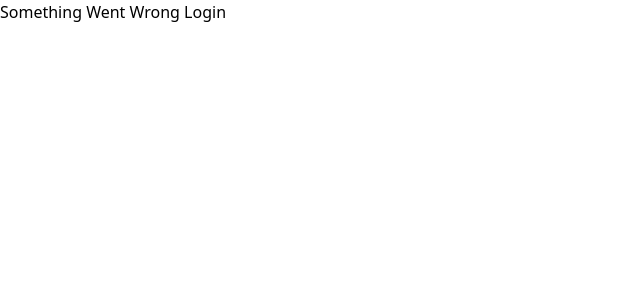
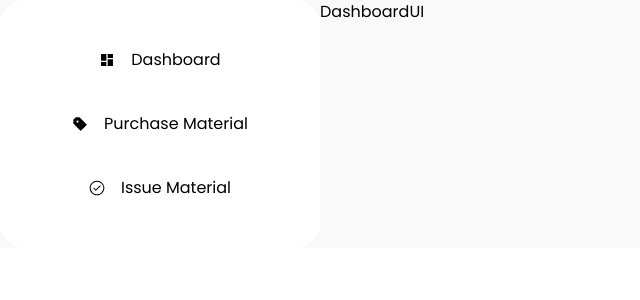
Before and after one commit to RiteshLS03/Store_Management_System, a React (Vite) app in the folder Frontend/inventory/: page /dashboard in a window 1280 px wide. Shown: the top 300 px of the page, without its empty margins (0-640 px from the left). Built offline with nearby package versions, Linux system fonts and the light colour scheme.

Commit message:
Day06 Working on Dashboard

```diff
--- a/Frontend/inventory/index.html
+++ b/Frontend/inventory/index.html
@@ -13,6 +13,13 @@
       href="https://fonts.googleapis.com/css2?family=Istok+Web:ital,wght@0,400;0,700;1,400;1,700&display=swap"
       rel="stylesheet"
     />
+    <!-- POPPINS WEB FONT -->
+    <link rel="preconnect" href="https://fonts.googleapis.com" />
+    <link rel="preconnect" href="https://fonts.gstatic.com" crossorigin />
+    <link
+      href="https://fonts.googleapis.com/css2?family=Istok+Web:ital,wght@0,400;0,700;1,400;1,700&family=Poppins:ital,wght@0,100;0,200;0,300;0,400;0,500;0,600;0,700;0,800;0,900;1,100;1,200;1,300;1,400;1,500;1,600;1,700;1,800;1,900&display=swap"
+      rel="stylesheet"
+    />
   </head>
   <body>
     <div id="root"></div>
--- a/Frontend/inventory/package.json
+++ b/Frontend/inventory/package.json
@@ -12,6 +12,7 @@
   "dependencies": {
     "react": "^18.2.0",
     "react-dom": "^18.2.0",
+    "react-icons": "^5.0.1",
     "react-router-dom": "^6.22.3"
   },
   "devDependencies": {
--- a/Frontend/inventory/src/App.jsx
+++ b/Frontend/inventory/src/App.jsx
@@ -2,6 +2,7 @@ import React from "react";
 // import { createRoot  } from "react-dom/client";
 import { createBrowserRouter, Link, Outlet } from "react-router-dom";
 import LoginUI from "./components/LoginUI";
+import Dashboard from "./components/Dashboard";
 
 // const App = () => {
 //   return <Outlet />;
@@ -14,9 +15,16 @@ export const appRouter = createBrowserRouter([
     errorElement: (
       <h1>
         Something Went Wrong
-        <Link to={"/"}> Login</Link>
+        <Link to={"/"} className="text-red-600">
+          {" "}
+          Login
+        </Link>
       </h1>
     ),
+  },
+  {
+    path: "/dashboard",
+    element: <Dashboard />,
   },
 ]);
 
--- /dev/null
+++ b/Frontend/inventory/src/components/Dashboard.jsx
@@ -0,0 +1,61 @@
+import React, { useState } from "react";
+import { Link } from "react-router-dom";
+import { MdDashboard } from "react-icons/md";
+import { BiSolidPurchaseTagAlt } from "react-icons/bi";
+import { GoIssueClosed } from "react-icons/go";
+import PurchaseUI from "./PurchaseUI";
+import IssueUI from "./IssueUI";
+import DashboardUI from "./DashboardUI";
+
+const Dashboard = () => {
+  const [dashboard, setDashboard] = useState({
+    dashboard: true,
+    purchase: false,
+    issue: false,
+  });
+  return (
+    <div className="bg-[#f9f9f9] flex w-lvw font-poppins">
+      <div className="w-1/4 p-12 bg bg-white rounded-3xl">
+        <div className="grid gap-10">
+          <button
+            className="flex justify-center items-center gap-4"
+            onClick={() =>
+              setDashboard({ dashboard: true, purchase: false, issue: false })
+            }
+          >
+            <MdDashboard /> Dashboard
+          </button>
+          <button
+            className="flex justify-center items-center gap-4"
+            onClick={() =>
+              setDashboard({ dashboard: false, purchase: true, issue: false })
+            }
+          >
+            <BiSolidPurchaseTagAlt /> Purchase Material
+          </button>{" "}
+          <button
+            className="flex justify-center items-center gap-4"
+            onClick={() =>
+              setDashboard({ dashboard: false, purchase: false, issue: true })
+            }
+          >
+            <GoIssueClosed />
+            Issue Material
+          </button>{" "}
+        </div>
+      </div>
+
+      <div className="w-3/4">
+        {dashboard.dashboard ? (
+          <DashboardUI />
+        ) : dashboard.purchase ? (
+          <PurchaseUI />
+        ) : (
+          <IssueUI />
+        )}
+      </div>
+    </div>
+  );
+};
+
+export default Dashboard;
--- /dev/null
+++ b/Frontend/inventory/src/components/DashboardUI.jsx
@@ -0,0 +1,7 @@
+import React from "react";
+
+const DashboardUI = () => {
+  return <div>DashboardUI</div>;
+};
+
+export default DashboardUI;
--- /dev/null
+++ b/Frontend/inventory/src/components/IssueUI.jsx
@@ -0,0 +1,7 @@
+import React from "react";
+
+const IssueUI = () => {
+  return <div>IssueUI</div>;
+};
+
+export default IssueUI;
--- a/Frontend/inventory/src/components/LoginForm.jsx
+++ b/Frontend/inventory/src/components/LoginForm.jsx
@@ -10,7 +10,7 @@ const LoginForm = () => {
             type="text"
             id="username"
             name="username"
-            placeholder="Enter your Username or Email"
+            placeholder="Enter your Email"
           />
         </div>
         <div>
--- a/Frontend/inventory/src/components/LoginUI.jsx
+++ b/Frontend/inventory/src/components/LoginUI.jsx
@@ -6,7 +6,7 @@ import SignUp from "./SignUp";
 const LoginUI = () => {
   const [loginForm, setLoginForm] = useState(true);
   return (
-    <div className="flex ">
+    <div className="flex bg-[#f9f9f9]">
       <div className="mr-10 w-1/2">
         <img src={LoginLeft} alt="Login" className="h-lvh rounded-xl" />
       </div>
--- /dev/null
+++ b/Frontend/inventory/src/components/PurchaseUI.jsx
@@ -0,0 +1,7 @@
+import React from "react";
+
+const PurchaseUI = () => {
+  return <div>PurchaseUI</div>;
+};
+
+export default PurchaseUI;
--- a/Frontend/inventory/src/components/SignUp.jsx
+++ b/Frontend/inventory/src/components/SignUp.jsx
@@ -1,7 +1,49 @@
 import { Formik } from "formik";
 
 const SignUp = () => {
-  return <div>SignUp</div>;
+  return (
+    <div className="flex">
+      <form className="grid gap-8">
+        <div className="grid my-4">
+          <input
+            className="border-b-2 w-[500px] p-2 border-[#5F7C8D] font-istok text-xl"
+            type="email"
+            id="email"
+            name="email"
+            placeholder="Enter your Email"
+            required="true"
+          />
+        </div>
+        <div>
+          <input
+            className="border-b-2 w-[500px] p-2 border-[#5F7C8D] font-istok text-xl"
+            type="password"
+            id="password"
+            name="password"
+            placeholder="Enter Password"
+            required="true"
+          />
+        </div>
+        <div>
+          <input
+            className="border-b-2 w-[500px] p-2 border-[#5F7C8D] font-istok text-xl"
+            type="confirmpassword"
+            id="confirmpassword"
+            name="confirmpassword"
+            placeholder="Confirm Password"
+            required="true"
+          />
+        </div>
+        <button
+          type="button"
+          className="p-2 font-istok text-2xl"
+          style={{ backgroundColor: "#4B687A", color: "#fff" }}
+        >
+          Sign Up
+        </button>
+      </form>
+    </div>
+  );
 };
 
 export default SignUp;
--- a/Frontend/inventory/tailwind.config.js
+++ b/Frontend/inventory/tailwind.config.js
@@ -8,9 +8,11 @@ export default {
         guys: "#567281",
         login: "#5F7C8D",
         loginbtncolor: "#4B687A",
+        whitebg: "#f9f9f9",
       },
       fontFamily: {
         istok: "Istok Web",
+        poppins: "Poppins",
       },
     },
   },
```
Also changed, not shown: 1 other file (tests, documents, lock files or other folders).
